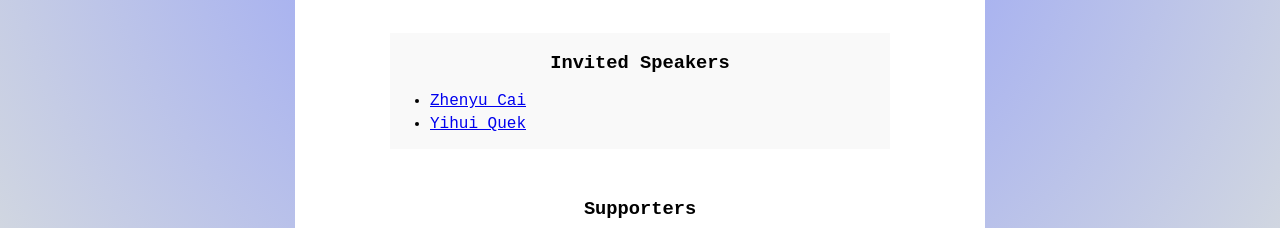
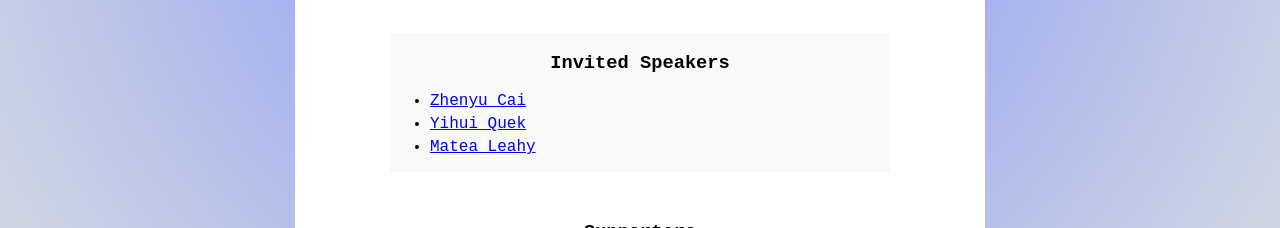
Before and after one commit to unitaryfoundation/werq.shop, an Eleventy site: page index.html in a window 1280 px wide. Shown: the part 1180-1408 px from the top of the page. Built offline with nearby package versions, Linux system fonts and the light colour scheme; Eleventy itself is replaced by a stand-in of ours; files that its build step writes are made by us from their sources.

Commit message:
add Matea as invited speaker

```diff
--- a/index.html
+++ b/index.html
@@ -53,6 +53,7 @@
                 <ul>
                     <li><a href="https://zhenyucai.com/">Zhenyu Cai</a></li>
                     <li><a href="https://sites.google.com/view/yihui-quek/home">Yihui Quek</a></li>
+                    <li><a href="https://scholar.google.com/citations?user=TnU-8CkAAAAJ&hl=en">Matea Leahy</a></li>
                 </ul>
             </div>
         </div>
```
